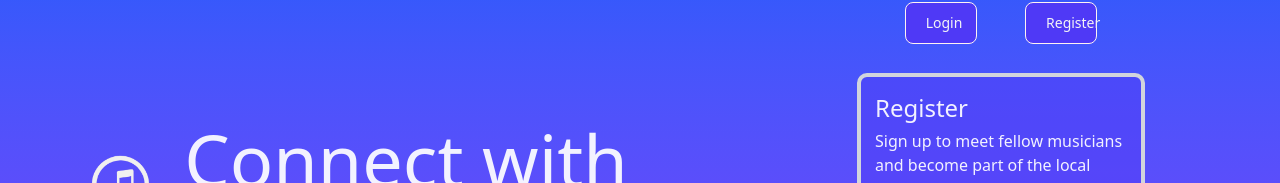
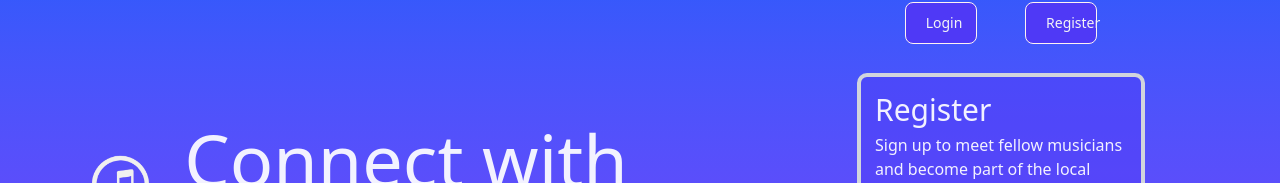
Before and after one commit to Dannyboi-john/Headliner, a React (Vite) app in the folder frontend/: page / in a window 1280 px wide. Shown: the part 158-341 px from the top of the page. Built offline with nearby package versions, Linux system fonts and the light colour scheme.

Commit message:
Added env variables to store api routing for login and register

```diff
--- a/frontend/src/components/Login.jsx
+++ b/frontend/src/components/Login.jsx
@@ -12,7 +12,7 @@ const Login = () => {
         e.preventDefault();
 
         try {
-            const response = await fetch('http://localhost:5000/api/login', {
+            const response = await fetch(`${import.meta.env.VITE_APP_API}/api/login`, {
                 method: 'POST',
                 headers: { 'Content-Type': 'application/json'},
                 body: JSON.stringify(formData),
--- a/frontend/src/components/Register.jsx
+++ b/frontend/src/components/Register.jsx
@@ -15,7 +15,7 @@ const Register = () => {
     e.preventDefault();
 
     try {
-      const res = await fetch("http://localhost:5000/api/register", {
+      const res = await fetch(`${import.meta.env.VITE_APP_API}/api/register`, {
         method: "POST",
         headers: {
           "Content-Type": "application/json",
@@ -40,7 +40,7 @@ const Register = () => {
   return (
     <>
       <div className="mt-[10%] p-[5%] border-4 border-gray-300 bg-indigo-600/40 rounded-[10px]">
-        <p className="text-2xl pb-[2%]">Register</p>
+        <p className="text-3xl pb-[2%]">Register</p>
         <p className="text-l pb-[5%]">Sign up to meet fellow musicians and become part of the local music community</p>
         <form className="flex flex-col gap-2.5" onSubmit={handleSubmit}>
           <div className="grid grid-rows-3">
```
Also changed, not shown: 1 other file (tests, documents, lock files or other folders).
